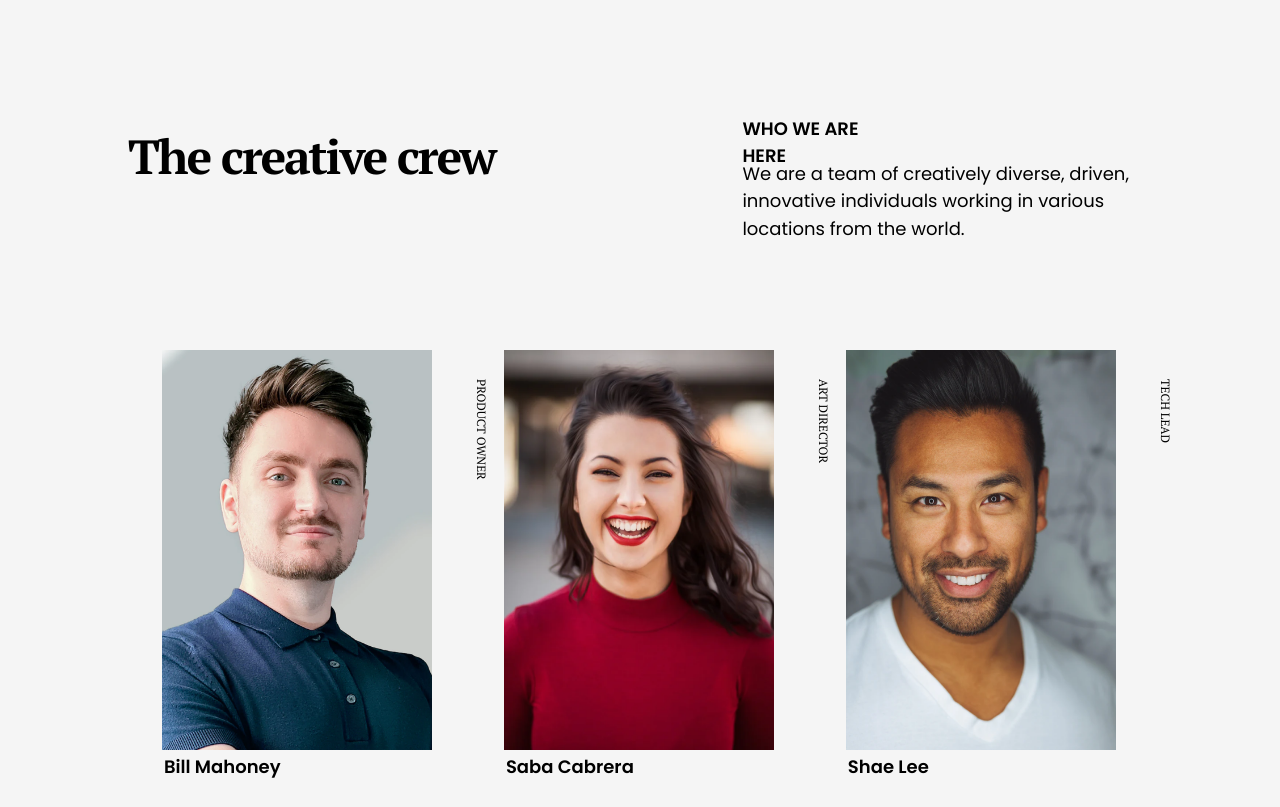
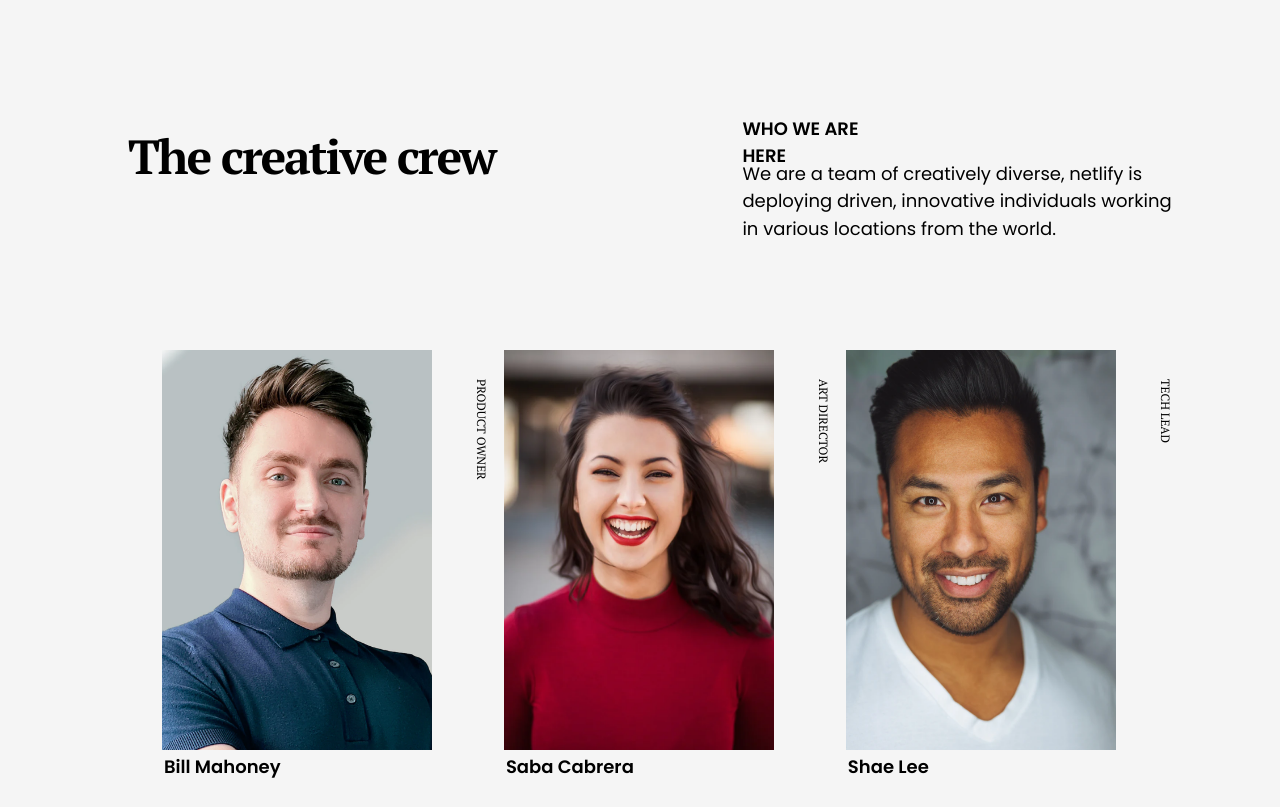
Before and after one commit to BillyJegs/team-page, a plain HTML site: page index.html in a window 1280 px wide. Shown: the top 807 px of the page. Drawn offline with Linux system fonts and the light colour scheme.

Commit message:
testing netlify

```diff
--- a/index.html
+++ b/index.html
@@ -13,7 +13,7 @@
         <h1>The creative crew</h1>
         <section>
             <h2>who we are here</h2>
-            <h3 class="content">We are a team of creatively diverse, driven, innovative individuals working in various locations from the world.</h3>
+            <h3 class="content">We are a team of creatively diverse, netlify is deploying driven, innovative individuals working in various locations from the world.</h3>
         </section>
     </header>
 
```
